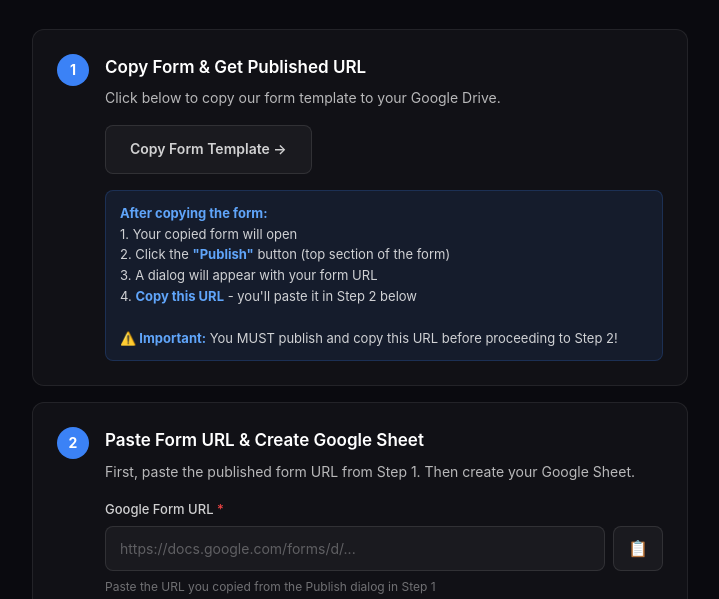
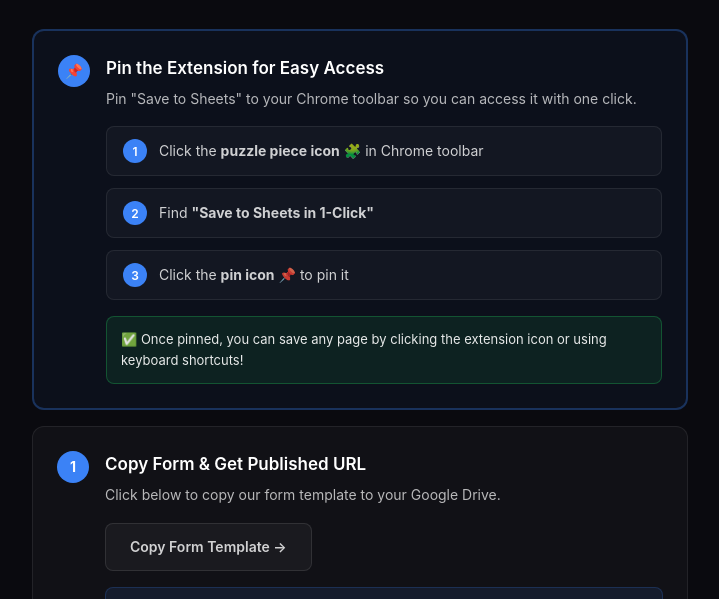
Before and after one commit to themarwaricompany/future-tools, a browser extension: page options.html in a window 1280 px wide. Shown: the part 124-723 px from the top of the page, without its empty margins (280-999 px from the left). Drawn offline with Linux system fonts and the light colour scheme.

Commit message:
Add 'Pin the extension' step to options page for better visibility

```diff
--- a/options.css
+++ b/options.css
@@ -600,3 +600,51 @@
     margin-top: 20px;
     width: 100%;
 }
+
+/* Pin Extension Step */
+.pin-step {
+    border: 2px solid rgba(59, 130, 246, 0.3);
+    background: rgba(59, 130, 246, 0.05);
+}
+
+.pin-instructions {
+    display: flex;
+    flex-direction: column;
+    gap: 12px;
+    margin: 16px 0;
+}
+
+.pin-step-item {
+    display: flex;
+    align-items: center;
+    gap: 12px;
+    padding: 12px 16px;
+    background: rgba(255, 255, 255, 0.03);
+    border: 1px solid rgba(255, 255, 255, 0.08);
+    border-radius: 8px;
+}
+
+.pin-step-num {
+    width: 24px;
+    height: 24px;
+    background: #3B82F6;
+    color: white;
+    border-radius: 50%;
+    display: flex;
+    align-items: center;
+    justify-content: center;
+    font-weight: 600;
+    font-size: 12px;
+    flex-shrink: 0;
+}
+
+.pin-step-item span:last-child {
+    font-size: 14px;
+    color: rgba(255, 255, 255, 0.8);
+}
+
+.success-note {
+    background: rgba(34, 197, 94, 0.1);
+    border-color: rgba(34, 197, 94, 0.3);
+    color: rgba(255, 255, 255, 0.9);
+}
--- a/options.html
+++ b/options.html
@@ -15,6 +15,34 @@
             <h1>Save to Sheets in 1-Click</h1>
             <p class="subtitle">by FindMyICP</p>
         </header>
+
+        <!-- Pin Extension Step -->
+        <section class="card pin-step">
+            <div class="step-number">📌</div>
+            <div class="step-content">
+                <h2>Pin the Extension for Easy Access</h2>
+                <p>Pin "Save to Sheets" to your Chrome toolbar so you can access it with one click.</p>
+
+                <div class="pin-instructions">
+                    <div class="pin-step-item">
+                        <span class="pin-step-num">1</span>
+                        <span>Click the <strong>puzzle piece icon</strong> 🧩 in Chrome toolbar</span>
+                    </div>
+                    <div class="pin-step-item">
+                        <span class="pin-step-num">2</span>
+                        <span>Find <strong>"Save to Sheets in 1-Click"</strong></span>
+                    </div>
+                    <div class="pin-step-item">
+                        <span class="pin-step-num">3</span>
+                        <span>Click the <strong>pin icon</strong> 📌 to pin it</span>
+                    </div>
+                </div>
+
+                <div class="note success-note">
+                    ✅ Once pinned, you can save any page by clicking the extension icon or using keyboard shortcuts!
+                </div>
+            </div>
+        </section>
 
         <!-- Setup Instructions -->
         <section class="card">
```
